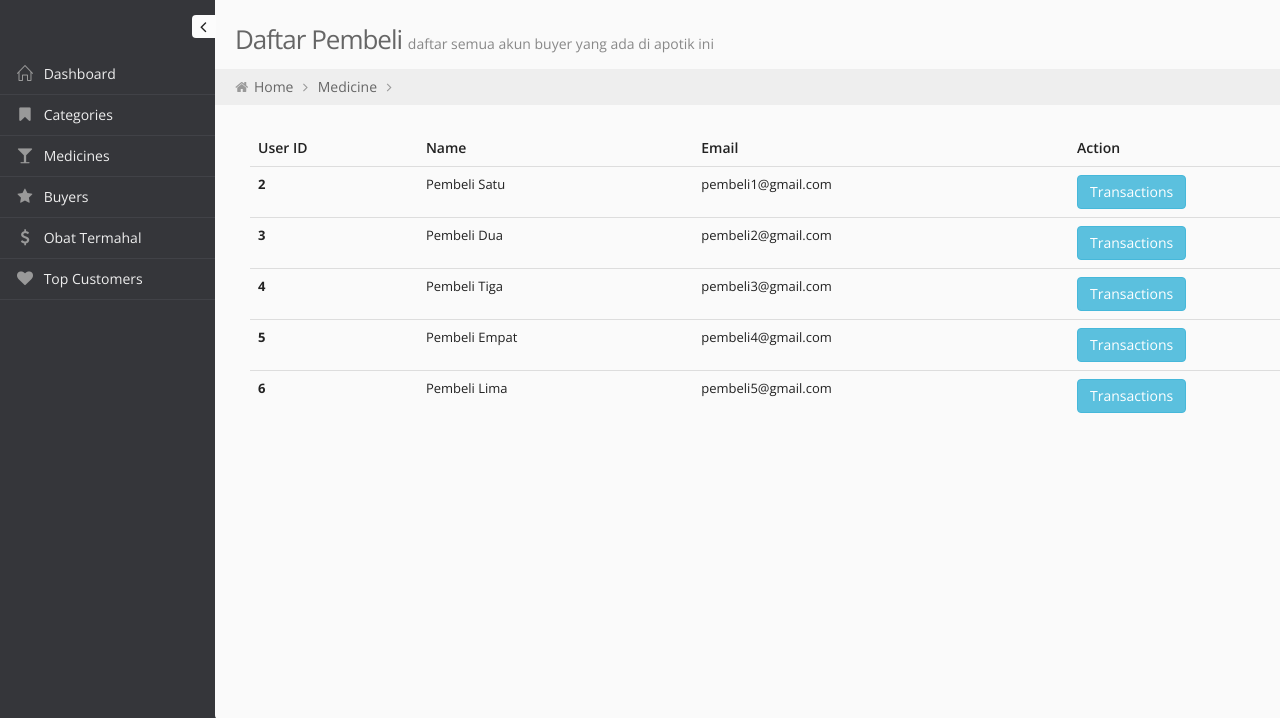
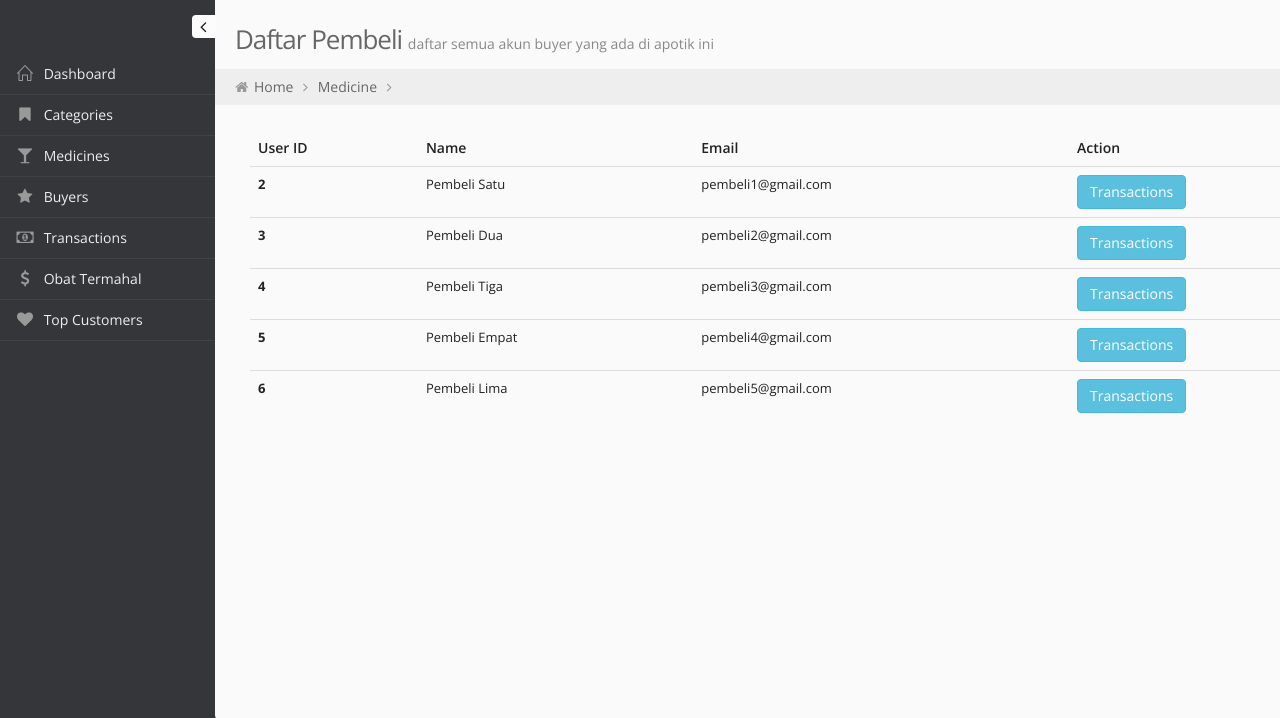
Before and after one commit to joseph-k-git/WFP_2022-06_UAS, a Laravel app: page /buyer in a window 1280 px wide; the page is wider, and only the part inside the window is pictured. Shown: the part 45-763 px from the top of that part. Run offline with Laravel 8, Linux system fonts and the light colour scheme; a user stored in the database is signed in; data comes from the database, SQL or seed files in the repository.

Commit message:
Tweak UI

```diff
--- a/resources/views/controlpanel/layout/conquer.blade.php
+++ b/resources/views/controlpanel/layout/conquer.blade.php
@@ -162,6 +162,12 @@ License: You must have a valid license purchased only from themeforest(the above
 				</a>
 			</li>
 			<li class="start ">
+				<a href="{{ url('/transaction') }}">
+				<i class="fa fa-money"></i>
+				<span class="title">Transactions</span>
+				</a>
+			</li>
+			<li class="start ">
 				<a href="{{ url('/report/highestprices') }}">
 				<i class="fa fa-dollar"></i>
 				<span class="title">Obat Termahal</span>
--- a/resources/views/storefront/transaction/showdetail.blade.php
+++ b/resources/views/storefront/transaction/showdetail.blade.php
@@ -24,7 +24,7 @@
                 <div class="row">
                     <div class="col-sm-3 hidden-xs"><img height="50px" src="{{ asset('images/'.$m->image) }}" alt="..." class="img-responsive"/></div>
                     <div class="col-sm-9">
-                        <h4 class="nomargin"><a href="{{ url('/medicine/'.$m->id) }}">{{ $m->generic_name }} ({{ $m->form }})</a></h4>
+                        <a href="{{ url('/medicine/'.$m->id) }}">{{ $m->generic_name }} ({{ $m->form }})</a>
                     </div>
                 </div>
             </td>
```
